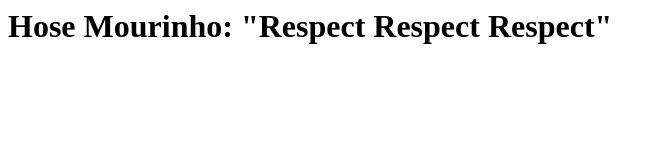
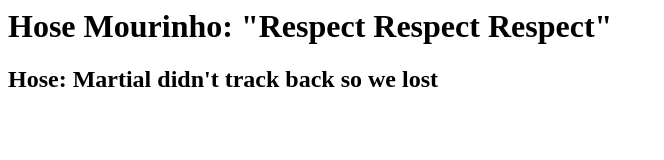
Before and after one commit to Deepsagar-Naik/Deepsagar-Naik.github.io, a plain HTML site: page index.html in a window 1280 px wide. Shown: the whole page, without its empty margins (0-664 px from the left). Drawn offline with Linux system fonts and the light colour scheme.

Commit message:
updated index

```diff
--- a/index.html
+++ b/index.html
@@ -4,5 +4,6 @@
 </head>
 <body>
 <h1> Hose Mourinho: "Respect Respect Respect" <h1>
+  <h2> Hose: Martial didn't track back so we lost </h2>
 </body>
 </html>
```
